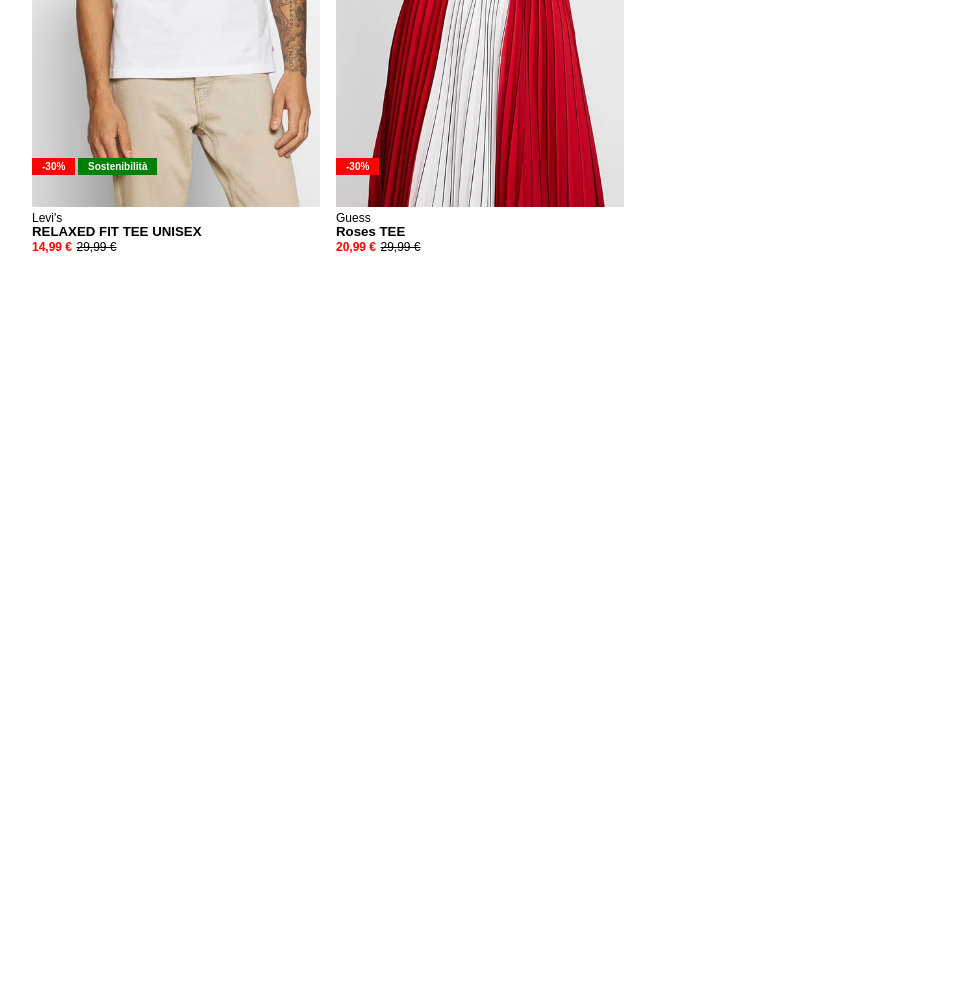
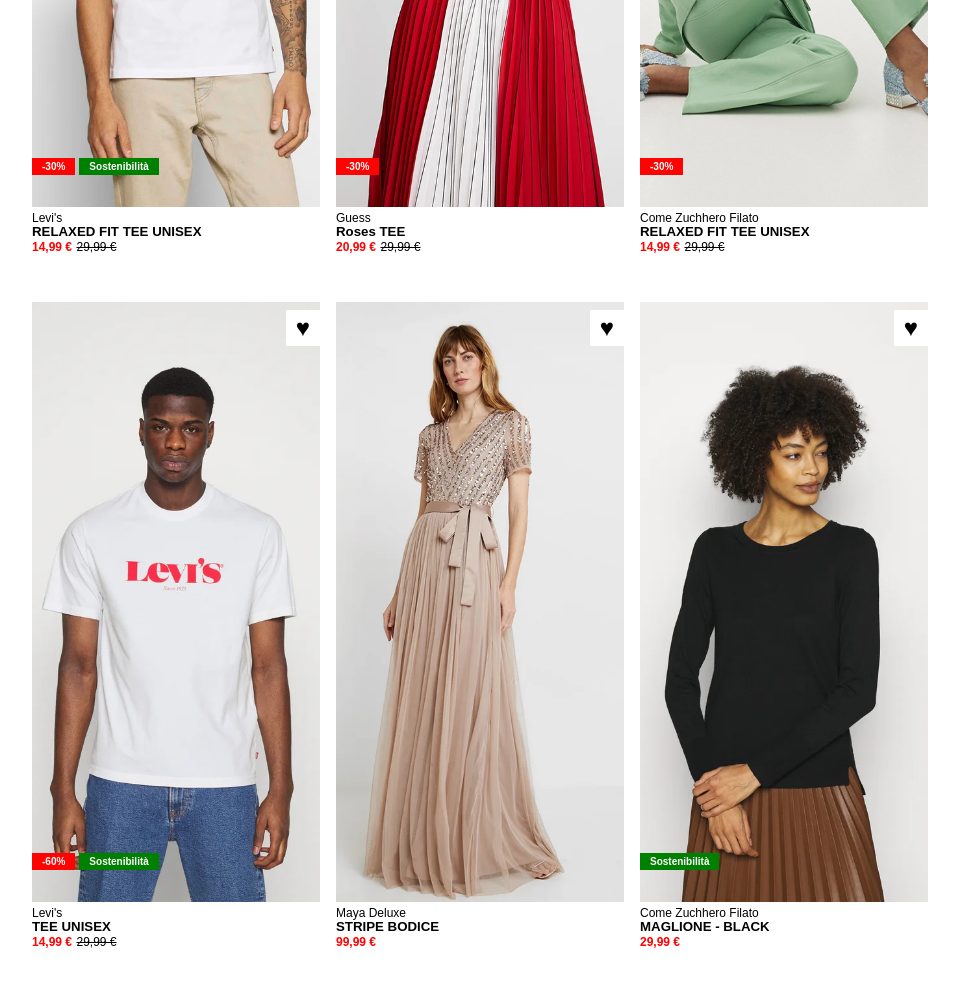
Before and after one commit to alexciccarese/html-css-boolando, a plain HTML site: page index.html in a window 1280 px wide. Shown: the part 500-1486 px from the top of the page, without its empty margins (160-1119 px from the left). Before the commit the page ends 800 px from the top, so only its background shows below. Drawn offline with Linux system fonts and the light colour scheme.

Commit message:
all products added

```diff
--- a/assets/style.css
+++ b/assets/style.css
@@ -47,12 +47,14 @@
   display: flex;
   justify-content: space-between;
   align-items: center;
+  flex-flow: wrap;
   width: 70%;
 }
 
 main {
   display: flex;
   justify-content: center;
+  padding-bottom: 3rem;
 
   section {
     gap: 1rem;
@@ -67,17 +69,40 @@
     display: flex;
     justify-content: space-between;
   }
-  .item {
-    width: 100%;
+
+  .first_line {
 
     .first {
       background-image: url(./img/1.webp);
+    }
+
+    .second {
+      background-image: url(./img/2.webp);
+    }
+
+    .third {
+      background-image: url(/assets/img/3.webp);
+    }
+  }
+
+  .second_line {
+
+    .first {
+      background-image: url(./img/4.webp);
 
     }
 
     .second {
-      background-image: url(/assets/img/2.webp);
+      background-image: url(./img/5.webp);
     }
+
+    .third {
+      background-image: url(/assets/img/6.webp);
+    }
+  }
+
+  .item {
+    width: 100%;
 
     .content {
       height: 600px;
@@ -99,19 +124,22 @@
         font-size: 10px;
         font-weight: bold;
         color: white;
-        padding: 3px 10px;
+
         position: absolute;
+        left: 0;
         bottom: 2rem;
-
+        display: flex;
+        gap: 4px;
       }
 
       .discount {
         background-color: var(--bo-red);
+        padding: 3px 10px;
       }
 
       .eco {
         background-color: var(--bo-green);
-        left: 46px;
+        padding: 3px 10px;
       }
 
     }
--- a/index.html
+++ b/index.html
@@ -36,8 +36,10 @@
           <div class="item">
             <div class="content first">
               <span>&hearts;</span>
-              <div class=" info discount">-30%</div>
-              <div class=" info eco">Sostenibilità</div>
+              <div class="info">
+                <div class="discount">-30%</div>
+                <div class="eco">Sostenibilità</div>
+              </div>
             </div>
             <div class="brand">
               <p>Levi's</p>
@@ -48,12 +50,12 @@
           </div>
           <!-- /item -->
 
-
-
           <div class="item">
             <div class="content second">
               <span>&hearts;</span>
-              <div class=" info discount">-30%</div>
+              <div class="info">
+                <div class="discount">-30%</div>
+              </div>
             </div>
             <div class="brand">
               <p>Guess</p>
@@ -65,13 +67,14 @@
           <!-- /item -->
 
           <div class="item">
-            <div class="content_first">
+            <div class="content third">
               <span>&hearts;</span>
-              <div class=" info discount">-30%</div>
-              <div class=" info eco">Sostenibilità</div>
+              <div class="info">
+                <div class="discount">-30%</div>
+              </div>
             </div>
             <div class="brand">
-              <p>Levi's</p>
+              <p>Come Zuchhero Filato</p>
               <h5>RELAXED FIT TEE UNISEX</h5>
               <span class="red">14,99 €</span>
               <span><del>29,99 €</del></span>
@@ -80,6 +83,56 @@
           <!-- /item -->
 
         </section>
+        <!-- /First_line -->
+
+        <section class="second_line">
+
+          <div class="item">
+            <div class="content first">
+              <span>&hearts;</span>
+              <div class="info">
+                <div class="discount">-60%</div>
+                <div class="eco">Sostenibilità</div>
+              </div>
+            </div>
+            <div class="brand">
+              <p>Levi's</p>
+              <h5>TEE UNISEX</h5>
+              <span class="red">14,99 €</span>
+              <span><del>29,99 €</del></span>
+            </div>
+          </div>
+          <!-- /item -->
+
+          <div class="item">
+            <div class="content second">
+              <span>&hearts;</span>
+            </div>
+            <div class="brand">
+              <p>Maya Deluxe</p>
+              <h5>STRIPE BODICE</h5>
+              <span class="red">99,99 €</span>
+            </div>
+          </div>
+          <!-- /item -->
+
+          <div class="item">
+            <div class="content third">
+              <span>&hearts;</span>
+              <div class="info">
+                <div class="eco">Sostenibilità</div>
+              </div>
+            </div>
+            <div class="brand">
+              <p>Come Zuchhero Filato</p>
+              <h5>MAGLIONE - BLACK</h5>
+              <span class="red">29,99 €</span>
+            </div>
+          </div>
+          <!-- /item -->
+
+        </section>
+        <!-- /Second_line -->
       </div>
 
     </main>
```
